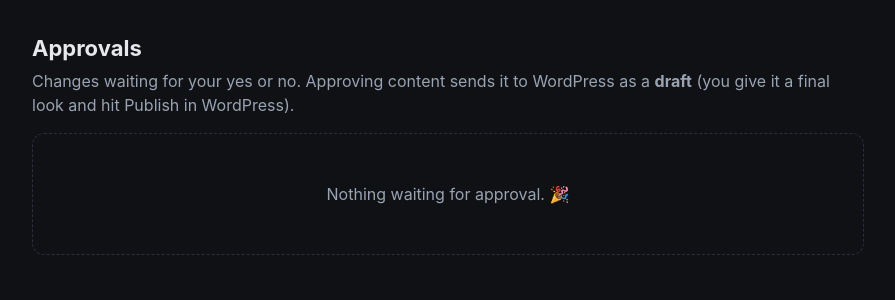
After one commit to Farezomair/Claude-SEO-, a FastAPI app: template app/templates/approvals.html in a window 1280 px wide. The commit adds this page. Shown: the top 300 px of the page, without its empty margins (192-1087 px from the left). Run offline with FastAPI, Linux system fonts and the light colour scheme; the template is opened without the code that fills it, so the values that code supplies are empty.

Commit message:
Stage 4: approval gate + content agent
Adds the human safety gate. The SEO front-end agent drafts blog posts with
Claude but never publishes directly — each draft creates a pending Approval.
The owner approves or rejects on a new Approvals screen; only on approval is the
post sent to WordPress (as a draft by default; CONTENT_PUBLISH_STATUS=publish to
go live). Safe technical fixes (metas) still apply directly, skipping the gate.

- Approval model; Approvals screen with content preview, Approve/Reject
- content_agent.py: drafts via brain.generate_article in a daemon thread
- wordpress.create_post(); approve route publishes, handles errors gracefully
- Content tab: topic input + Draft button, live status, drafts list
- top-bar Approvals link with pending count

Co-Authored-By: Claude Opus 4.8 <noreply@anthropic.com>

```diff
--- a/app/main.py
+++ b/app/main.py
@@ -4,7 +4,9 @@ A web app with a single-owner login, a Websites list, an Add-website button,
 and a Postgres-backed workspace per site. No agents yet — this stage exists to
 prove we can build, deploy, and store isolated per-site data.
 """
+import json
 import os
+from datetime import datetime, timezone
 
 from fastapi import Depends, FastAPI, Form, Request
 from fastapi.responses import HTMLResponse, RedirectResponse
@@ -14,13 +16,18 @@ from starlette.middleware.sessions import SessionMiddleware
 
 from .auth import check_credentials, current_user
 from .connections import get_connection
+from .content_agent import start_draft_async
 from .crypto import encrypt
 from .database import Base, engine, get_db
 from .jobs import start_audit_async
 from .migrations import ensure_columns
-from .models import Audit, AuditIssue, Fix, JobRun, Site, SiteConnection
+from .models import Approval, Audit, AuditIssue, Content, Fix, JobRun, RunLog, Site, SiteConnection
 from .seo_technical import start_metafix_async
-from .wordpress import WordPressClient
+from .wordpress import WordPressClient, WordPressError
+
+# Whether approved content is sent to WordPress as a draft (safe — needs a final
+# Publish click in WP) or published live. Defaults to draft.
+CONTENT_PUBLISH_STATUS = os.getenv("CONTENT_PUBLISH_STATUS", "draft")
 
 # Create tables on startup, then add any columns missing from existing tables.
 Base.metadata.create_all(bind=engine)
@@ -92,8 +99,11 @@ def list_sites(request: Request, db: Session = Depends(get_db)):
     if not current_user(request):
         return RedirectResponse("/login", status_code=303)
     sites = db.query(Site).order_by(Site.created_at.desc()).all()
+    pending_count = db.query(Approval).filter(Approval.status == "pending").count()
     return templates.TemplateResponse(
-        "sites.html", {"request": request, "sites": sites, "user": current_user(request)}
+        "sites.html",
+        {"request": request, "sites": sites, "user": current_user(request),
+         "pending_count": pending_count},
     )
 
 
@@ -142,6 +152,9 @@ def site_detail(
         "fixes": [],
         "connection": None,
         "connection_active": False,
+        "latest_draft_run": None,
+        "drafts": [],
+        "pending_count": db.query(Approval).filter(Approval.status == "pending").count(),
     }
 
     if tab == "audit":
@@ -168,6 +181,17 @@ def site_detail(
         )
         ctx["connection_active"] = get_connection(site_id, site.url, site.name) is not None
 
+    elif tab == "content":
+        ctx["latest_draft_run"] = (
+            db.query(JobRun)
+            .filter(JobRun.site_id == site_id, JobRun.kind == "content_draft")
+            .order_by(JobRun.created_at.desc()).first()
+        )
+        ctx["drafts"] = (
+            db.query(Content).filter(Content.site_id == site_id)
+            .order_by(Content.created_at.desc()).limit(30).all()
+        )
+
     elif tab == "settings":
         ctx["connection"] = (
             db.query(SiteConnection).filter(SiteConnection.site_id == site_id).first()
@@ -175,6 +199,122 @@ def site_detail(
         ctx["connection_active"] = get_connection(site_id, site.url, site.name) is not None
 
     return templates.TemplateResponse("site_detail.html", ctx)
+
+
+@app.post("/sites/{site_id}/draft-content")
+def draft_content(
+    site_id: int,
+    request: Request,
+    topic: str = Form(""),
+    db: Session = Depends(get_db),
+):
+    if not current_user(request):
+        return RedirectResponse("/login", status_code=303)
+    site = db.query(Site).filter(Site.id == site_id).first()
+    if not site:
+        return RedirectResponse("/sites", status_code=303)
+
+    already_running = (
+        db.query(JobRun)
+        .filter(JobRun.site_id == site_id, JobRun.kind == "content_draft", JobRun.status == "running")
+        .first()
+    )
+    if not already_running:
+        run = JobRun(site_id=site_id, kind="content_draft", status="running", summary="Drafting…")
+        db.add(run)
+        db.commit()
+        db.refresh(run)
+        start_draft_async(site_id, run.id, topic.strip())
+
+    return RedirectResponse(f"/sites/{site_id}?tab=content", status_code=303)
+
+
+# --------------------------------------------------------------------------
+# Approvals (the safety gate)
+# --------------------------------------------------------------------------
+@app.get("/approvals", response_class=HTMLResponse)
+def approvals(request: Request, notice: str = "", db: Session = Depends(get_db)):
+    if not current_user(request):
+        return RedirectResponse("/login", status_code=303)
+    pending = (
+        db.query(Approval, Site)
+        .join(Site, Approval.site_id == Site.id)
+        .filter(Approval.status == "pending")
+        .order_by(Approval.created_at.desc())
+        .all()
+    )
+    items = []
+    for appr, site in pending:
+        body = ""
+        if appr.kind == "content":
+            try:
+                cid = json.loads(appr.payload or "{}").get("content_id")
+                content = db.get(Content, cid) if cid else None
+                body = content.body if content else ""
+            except Exception:
+                body = ""
+        items.append({"approval": appr, "site": site, "body": body})
+    return templates.TemplateResponse(
+        "approvals.html",
+        {"request": request, "user": current_user(request), "items": items, "notice": notice,
+         "pending_count": len(items), "publish_status": CONTENT_PUBLISH_STATUS},
+    )
+
+
+@app.post("/approvals/{approval_id}/approve")
+def approve(approval_id: int, request: Request, db: Session = Depends(get_db)):
+    if not current_user(request):
+        return RedirectResponse("/login", status_code=303)
+    appr = db.get(Approval, approval_id)
+    if not appr or appr.status != "pending":
+        return RedirectResponse("/approvals", status_code=303)
+
+    site = db.get(Site, appr.site_id)
+    if appr.kind == "content":
+        payload = json.loads(appr.payload or "{}")
+        content = db.get(Content, payload.get("content_id"))
+        conn = get_connection(site.id, site.url, site.name)
+        if not conn:
+            return RedirectResponse("/approvals?notice=no_connection", status_code=303)
+        try:
+            wp = WordPressClient(conn["url"], conn["username"], conn["app_password"])
+            result = wp.create_post(
+                content.title, content.body, status=CONTENT_PUBLISH_STATUS, excerpt=appr.summary
+            )
+        except WordPressError as exc:
+            db.add(RunLog(site_id=site.id, message=f"Publish failed for “{appr.title}”: {exc}"))
+            db.commit()
+            return RedirectResponse("/approvals?notice=publish_fail", status_code=303)
+        content.status = "published" if CONTENT_PUBLISH_STATUS == "publish" else "in_wordpress_draft"
+        db.add(RunLog(
+            site_id=site.id,
+            message=f"Approved & sent to WordPress ({result.get('status')}): {content.title} {result.get('link', '')}",
+        ))
+
+    appr.status = "approved"
+    appr.decided_at = datetime.now(timezone.utc)
+    db.commit()
+    return RedirectResponse("/approvals?notice=approved", status_code=303)
+
+
+@app.post("/approvals/{approval_id}/reject")
+def reject(approval_id: int, request: Request, db: Session = Depends(get_db)):
+    if not current_user(request):
+        return RedirectResponse("/login", status_code=303)
+    appr = db.get(Approval, approval_id)
+    if not appr or appr.status != "pending":
+        return RedirectResponse("/approvals", status_code=303)
+    if appr.kind == "content":
+        try:
+            content = db.get(Content, json.loads(appr.payload or "{}").get("content_id"))
+            if content:
+                content.status = "rejected"
+        except Exception:
+            pass
+    appr.status = "rejected"
+    appr.decided_at = datetime.now(timezone.utc)
+    db.commit()
+    return RedirectResponse("/approvals?notice=rejected", status_code=303)
 
 
 @app.post("/sites/{site_id}/connection")
--- /dev/null
+++ b/app/templates/approvals.html
@@ -0,0 +1,48 @@
+{% extends "base.html" %}
+{% block title %}Approvals &middot; SEO Agent System{% endblock %}
+{% block body %}
+<div class="container">
+  <h1>Approvals</h1>
+  <p class="muted" style="margin-top:0;">
+    Changes waiting for your yes or no. Approving content sends it to WordPress
+    {% if publish_status == 'publish' %}<strong>and publishes it live</strong>{% else %}as a <strong>draft</strong> (you give it a final look and hit Publish in WordPress){% endif %}.
+  </p>
+
+  {% if notice == 'approved' %}<div class="card"><p style="margin:0; color:#4ade80;">Approved and sent to WordPress.</p></div>{% endif %}
+  {% if notice == 'rejected' %}<div class="card"><p style="margin:0;" class="muted">Rejected and discarded.</p></div>{% endif %}
+  {% if notice == 'no_connection' %}<div class="card"><div class="error">Can't publish — that site has no WordPress connection. Set it up in the site's Settings tab.</div></div>{% endif %}
+  {% if notice == 'publish_fail' %}<div class="card"><div class="error">Approved, but sending to WordPress failed. Check the connection and try again.</div></div>{% endif %}
+
+  {% if items %}
+    {% for item in items %}
+    <div class="card">
+      <div style="display:flex; justify-content:space-between; align-items:baseline;">
+        <h2 style="margin-bottom:4px;">{{ item.approval.title }}</h2>
+        <span class="muted">{{ item.site.name }}</span>
+      </div>
+      <p class="muted" style="margin-top:0;">{{ item.approval.kind }} &middot;
+        {{ item.approval.created_at.strftime('%Y-%m-%d %H:%M UTC') if item.approval.created_at else '' }}</p>
+      {% if item.approval.summary %}<p>{{ item.approval.summary }}</p>{% endif %}
+      {% if item.body %}
+        <details>
+          <summary style="cursor:pointer; color:var(--accent);">Preview content</summary>
+          <div style="border:1px solid var(--border); border-radius:8px; padding:16px; margin-top:12px; max-height:360px; overflow:auto; background:#fff; color:#111;">
+            {{ item.body | safe }}
+          </div>
+        </details>
+      {% endif %}
+      <div style="display:flex; gap:8px; margin-top:16px;">
+        <form method="post" action="/approvals/{{ item.approval.id }}/approve">
+          <button class="btn" type="submit">Approve</button>
+        </form>
+        <form method="post" action="/approvals/{{ item.approval.id }}/reject">
+          <button class="btn secondary" type="submit">Reject</button>
+        </form>
+      </div>
+    </div>
+    {% endfor %}
+  {% else %}
+    <div class="empty">Nothing waiting for approval. 🎉</div>
+  {% endif %}
+</div>
+{% endblock %}
--- a/app/templates/base.html
+++ b/app/templates/base.html
@@ -77,7 +77,10 @@
   {% if user %}
   <header class="topbar">
     <div class="brand"><a href="/sites">SEO Agent System</a></div>
-    <div class="muted">{{ user }} &middot; <a href="/logout">Log out</a></div>
+    <div class="muted">
+      <a href="/approvals">Approvals{% if pending_count is defined and pending_count > 0 %} ({{ pending_count }}){% endif %}</a>
+      &middot; {{ user }} &middot; <a href="/logout">Log out</a>
+    </div>
   </header>
   {% endif %}
   {% block body %}{% endblock %}
--- a/app/wordpress.py
+++ b/app/wordpress.py
@@ -90,6 +90,18 @@ class WordPressClient:
         if r.status_code not in (200, 201):
             raise WordPressError(f"HTTP {r.status_code}: {r.text[:200]}")
 
+    def create_post(self, title: str, content_html: str, status: str = "draft", excerpt: str = "") -> dict:
+        """Create a blog post. status 'draft' keeps it private until published in WP."""
+        payload = {"title": title, "content": content_html, "status": status}
+        if excerpt:
+            payload["excerpt"] = excerpt
+        with self._client() as c:
+            r = c.post(f"{self.base}/wp-json/wp/v2/posts", json=payload)
+        if r.status_code not in (200, 201):
+            raise WordPressError(f"HTTP {r.status_code}: {r.text[:200]}")
+        data = r.json() or {}
+        return {"id": data.get("id"), "link": data.get("link", ""), "status": data.get("status", status)}
+
     @staticmethod
     def _normalize(kind: str, item: dict) -> dict:
         title = ((item.get("title") or {}).get("rendered") or "").strip()
```
Also changed, not shown: app/brain.py (+35 -0 lines), app/content_agent.py (added, +68 -0 lines), app/models.py (+25 -1 lines), app/templates/site_detail.html (+41 -1 lines).
